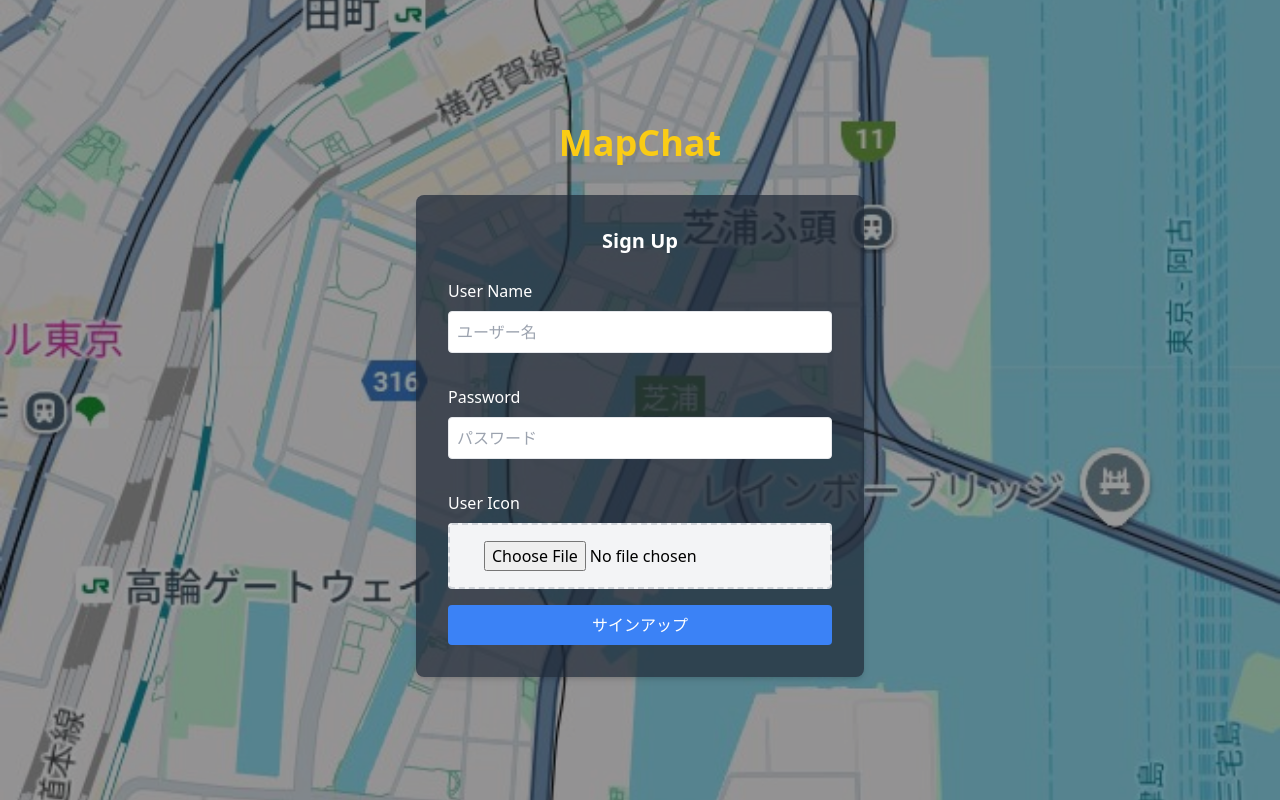
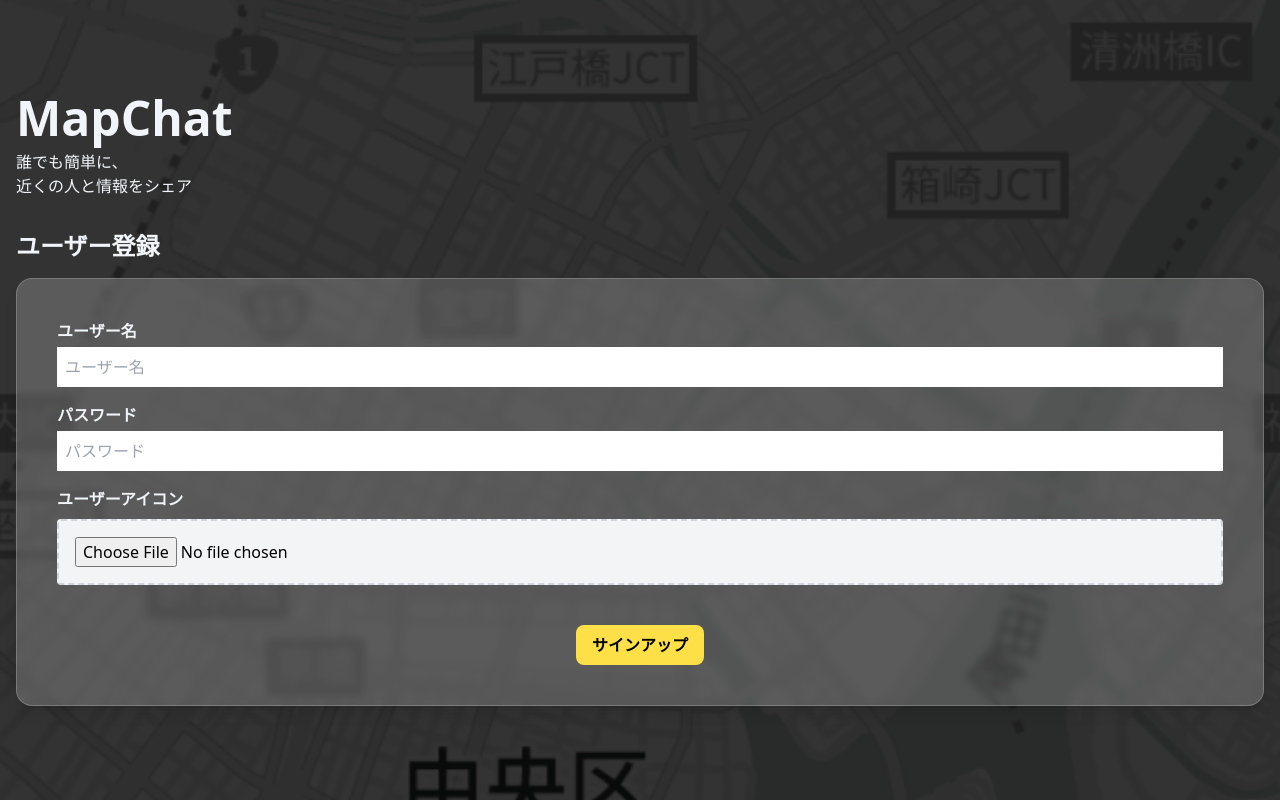
Before and after one commit to matthewTechCom/giikucamp20, a Next.js app in the folder client/: page /signup in a window 1280 px wide. Built offline with nearby package versions, Linux system fonts and the light colour scheme.

Commit message:
UIの改善

```diff
--- a/client/src/app/home/page.tsx
+++ b/client/src/app/home/page.tsx
@@ -15,11 +15,6 @@ export default function HomePage() {
   useEffect(() => {
     const loadUser = async () => {
       if (!user) {
-        setUser({
-          id: 1,
-          username: "もち",
-          userIcon: "",
-        })
         try {
           const userData = await fetchUser();
           setUser(userData);
--- a/client/src/app/login/page.tsx
+++ b/client/src/app/login/page.tsx
@@ -4,17 +4,19 @@ import { useRouter } from "next/navigation";
 import { useContext, useState } from "react";
 import { UserContext } from "../../context/UserContext";
 import { logIn } from "../../utils/apiUtils";
+import Image from "next/image";
 
 const LoginPage = () => {
   const [username, setUsername] = useState("");
   const [password, setPassword] = useState("");
+  const [isLoading, setIsLoading] = useState(false); // ローディング状態
   const [errorMessage, setErrorMessage] = useState<string | null>(null);
   const { setUser } = useContext(UserContext);
   const router = useRouter();
-  const [userIcon, setUserIcon] = useState<string | null>(null);
 
   const handleLogin = async (e: React.FormEvent) => {
     e.preventDefault();
+    setIsLoading(true); // ローディング開始
     setErrorMessage(null); // エラーをリセット
     try {
       // ログイン処理
@@ -24,42 +26,41 @@ const LoginPage = () => {
         username: user.username,
         userIcon: user.userIcon,
       });
-      setUserIcon(user.userIcon); // ユーザーアイコンを設定
       alert("ログイン成功！");
       router.push("/home");
     } catch (error) {
-      console.error("ログインエラー:", error);
-
-      if (error instanceof Error) {
-        setErrorMessage(error.message);
-      } else {
-        setErrorMessage("ログインに失敗しました。");
-      }
+      const errorMessage =
+        (error as Error).message || "ログインに失敗しました。";
+      setErrorMessage(errorMessage);
+    } finally {
+      setIsLoading(false); // ローディング終了
     }
   };
 
   return (
-    <div
-      className="relative min-h-screen bg-center bg-cover text-white"
-      style={{ backgroundImage: "url('/models/mapimage2.jpg')" }} // サインアップと同じ背景
-    >
-      <div className="absolute inset-0 bg-black bg-opacity-40"></div>
-      <div className="relative z-10 flex flex-col items-center justify-center min-h-screen p-4">
-        <div className="text-4xl font-bold mb-8 text-yellow-400">MapChat</div>{" "}
-        {/* サインアップと統一 */}
-        <div className="bg-gray-800 bg-opacity-70 rounded-lg shadow-md p-8 w-full max-w-md">
-          <h2 className="text-xl font-semibold mb-6 text-center">Login</h2>
-
-          {userIcon && (
-            <div className="flex justify-center mb-6">
-              <img
-                src={userIcon}
-                alt="User Icon"
-                className="w-16 h-16 rounded-full border border-white"
+    <div className="flex flex-col items-left justify-center min-h-screen bg-black text-slate-100 bg-opacity-80">
+      <div className="fixed inset-0 h-screen -z-10">
+        <Image
+          alt="background"
+          src="/images/background.png"
+          quality={100}
+          fill
+          style={{ objectFit: "cover" }}
         />
       </div>
-          )}
-
+      <div className="mx-4 mb-8 text-left">
+        <h1 className="text-5xl font-bold mb-2">MapChat</h1>
+        <p>
+          誰でも簡単に、
+          <br />
+          近くの人と情報をシェア
+        </p>
+      </div>
+      <div className="flex w-full justify-between px-4 mb-4">
+        <h2 className="text-2xl font-bold">ユーザー登録</h2>
+      </div>
+      <div className="mx-4 bg-white bg-opacity-20 rounded-2xl p-10 backdrop-blur-sm shadow-lg border-white border-opacity-20 border">
+        <div className="flex flex-col">
           {errorMessage && (
             <div
               className="mb-4 text-red-500 text-sm"
@@ -69,38 +70,38 @@ const LoginPage = () => {
               {errorMessage}
             </div>
           )}
-
           <form onSubmit={handleLogin}>
-            <label className="block mb-4">
-              <span className="block mb-2">ユーザー名</span>
+            <div className="mb-4">
+              <label className="block mb-1 font-bold">ユーザー名</label>
               <input
                 type="text"
-                placeholder="Username"
+                placeholder="ユーザー名"
                 value={username}
                 onChange={(e) => setUsername(e.target.value)}
-                className="mb-4 p-2 w-full border rounded text-black"
+                className="w-full p-2 text-black"
                 required
               />
-            </label>
-
-            <label className="block mb-4">
-              <span className="block mb-2">パスワード</span>
+            </div>
+            <div className="mb-4">
+              <label className="block mb-1 font-bold">パスワード</label>
               <input
                 type="password"
-                placeholder="Password"
+                placeholder="パスワード"
                 value={password}
                 onChange={(e) => setPassword(e.target.value)}
-                className="mb-4 p-2 w-full border rounded text-black"
+                className="w-full p-2 text-black"
                 required
               />
-            </label>
-
+            </div>
+            <div className="flex justify-center gap-5">
               <button
                 type="submit"
-              className="w-full py-2 text-white bg-blue-500 hover:bg-blue-600 rounded text-center transition-colors" // サインアップと同じスタイル
+                disabled={isLoading}
+                className="bg-yellow-300 text-black px-4 py-2 rounded-lg font-semibold"
               >
-              Login
+                {isLoading ? "処理中..." : "サインアップ"}
               </button>
+            </div>
           </form>
         </div>
       </div>
--- a/client/src/app/signup/page.tsx
+++ b/client/src/app/signup/page.tsx
@@ -3,6 +3,7 @@
 import { useRouter } from "next/navigation";
 import { useState } from "react";
 import { signUp } from "../../utils/apiUtils";
+import Image from "next/image";
 
 const SignUpPage = () => {
   const [username, setUsername] = useState("");
@@ -35,16 +36,30 @@ const SignUpPage = () => {
   };
 
   return (
-    <div
-      className="relative min-h-screen bg-center bg-cover text-white"
-      style={{ backgroundImage: "url('/models/mapimage2.jpg')" }}
-    >
-      <div className="absolute inset-0 bg-black bg-opacity-40"></div>
-      <div className="relative z-10 flex flex-col items-center justify-center min-h-screen p-4">
-        <div className="text-4xl font-bold mb-8 text-yellow-400">MapChat</div>
-        <div className="bg-gray-800 bg-opacity-70 rounded-lg shadow-md p-8 w-full max-w-md">
-          <h2 className="text-xl font-semibold mb-6 text-center">Sign Up</h2>
+    <div className="flex flex-col items-left justify-center min-h-screen bg-black text-slate-100 bg-opacity-80">
+      <div className="fixed inset-0 h-screen -z-10">
+        <Image
+          alt="background"
+          src="/images/background.png"
+          quality={100}
+          fill
+          style={{ objectFit: "cover" }}
+        />
+      </div>
+      <div className="mx-4 mb-8 text-left">
+        <h1 className="text-5xl font-bold mb-2">MapChat</h1>
+        <p>
+          誰でも簡単に、
+          <br />
+          近くの人と情報をシェア
+        </p>
+      </div>
+      <div className="flex w-full justify-between px-4 mb-4">
+        <h2 className="text-2xl font-bold">ユーザー登録</h2>
+      </div>
 
+      <div className="mx-4 bg-white bg-opacity-20 rounded-2xl p-10 backdrop-blur-sm shadow-lg border-white border-opacity-20 border">
+        <div className="flex flex-col">
           {errorMessage && (
             <div
               className="mb-4 text-red-500 text-sm"
@@ -54,38 +69,35 @@ const SignUpPage = () => {
               {errorMessage}
             </div>
           )}
-
           <form onSubmit={handleSignUp}>
-            <label className="block mb-4">
-              <span className="block mb-2">User Name</span>
+            <div className="mb-4">
+              <label className="block mb-1 font-bold">ユーザー名</label>
               <input
                 type="text"
                 placeholder="ユーザー名"
                 value={username}
                 onChange={(e) => setUsername(e.target.value)}
-                className="mb-4 p-2 w-full border rounded text-black"
+                className="w-full p-2 text-black"
                 required
               />
-            </label>
-
-            <label className="block mb-4">
-              <span className="block mb-2">Password</span>
+            </div>
+            <div className="mb-4">
+              <label className="block mb-1 font-bold">パスワード</label>
               <input
                 type="password"
                 placeholder="パスワード"
                 value={password}
                 onChange={(e) => setPassword(e.target.value)}
-                className="mb-4 p-2 w-full border rounded text-black"
+                className="w-full p-2 text-black"
                 required
               />
-            </label>
-
-            <label className="block mb-4">
-              <span className="block mb-2">User Icon</span>
-
-              <div className="border-2 border-dashed border-gray-300 rounded p-4 flex items-center justify-center cursor-pointer bg-gray-100">
+            </div>
+            <div className="mb-10">
+              <label className="block mb-2 font-bold">ユーザーアイコン</label>
+              <div className="border-2 border-dashed border-gray-300 rounded p-4 bg-gray-100">
                 <input
                   type="file"
+                  placeholder="ユーザーアイコン"
                   onChange={(e) =>
                     setUserIcon(e.target.files ? e.target.files[0] : null)
                   }
@@ -93,15 +105,16 @@ const SignUpPage = () => {
                   accept="image/*"
                 />
               </div>
-            </label>
-
+            </div>
+            <div className="flex justify-center gap-5">
               <button
                 type="submit"
                 disabled={isLoading}
-              className="w-full py-2 text-white bg-blue-500 hover:bg-blue-600 rounded text-center transition-colors"
+                className="bg-yellow-300 text-black px-4 py-2 rounded-lg font-semibold"
               >
                 {isLoading ? "処理中..." : "サインアップ"}
               </button>
+            </div>
           </form>
         </div>
       </div>
```
Lines whose indentation alone changed are shown as unchanged.
